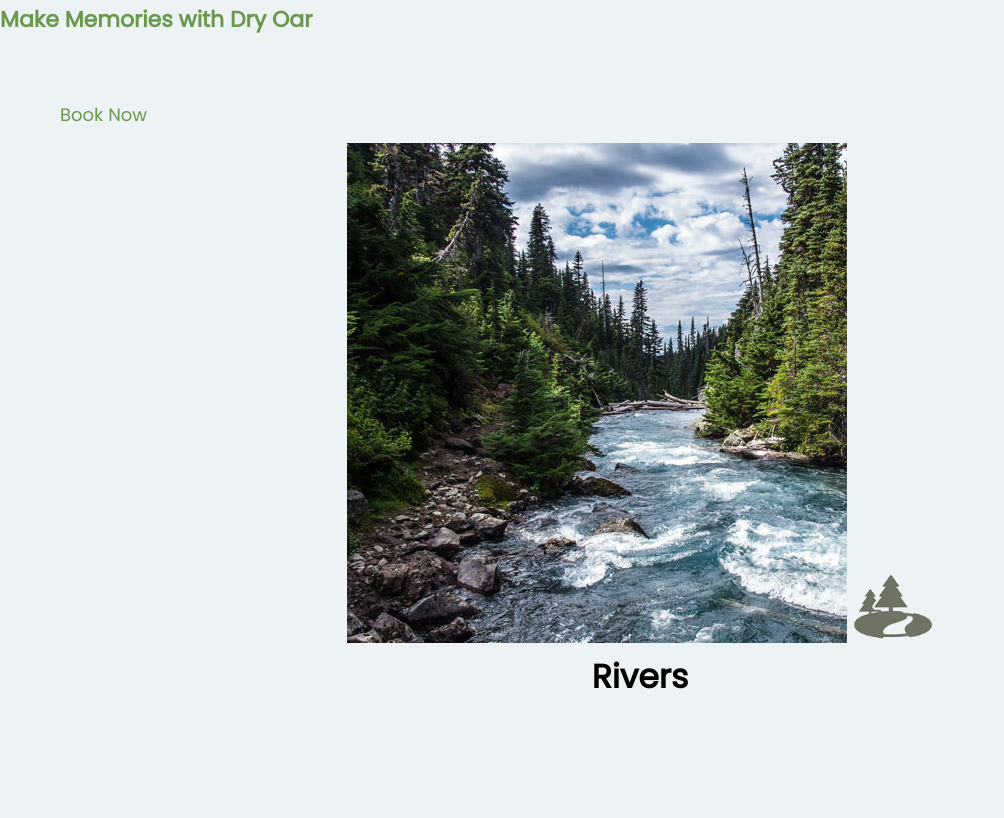
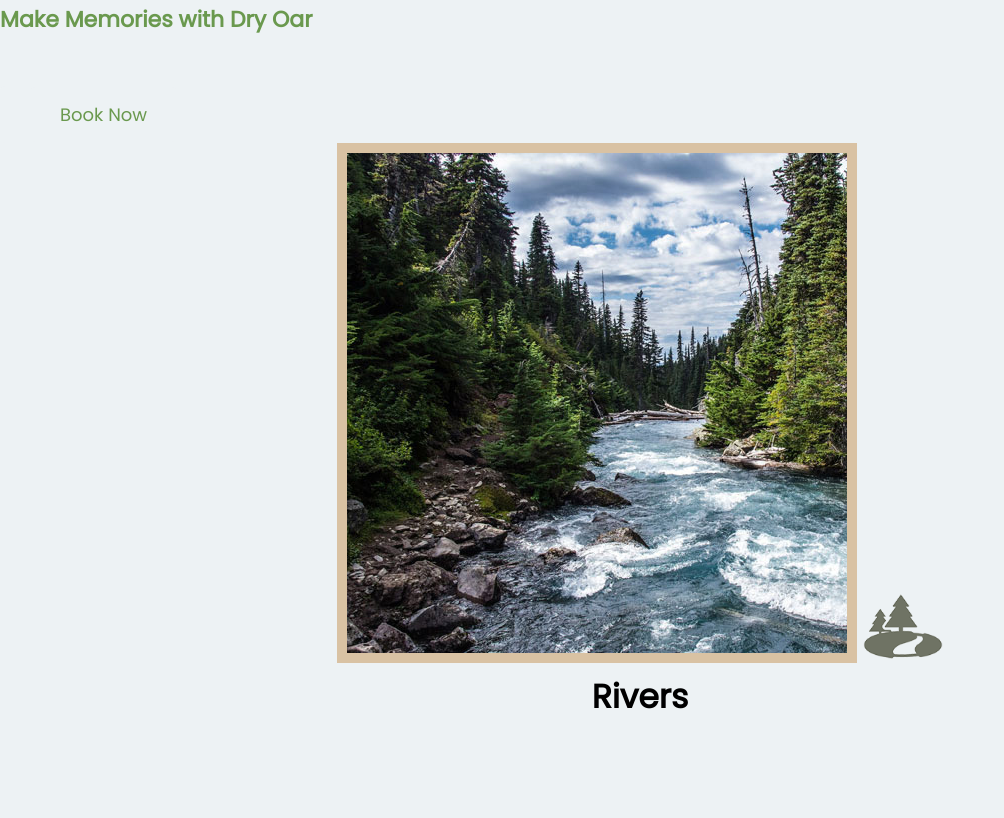
Before and after one commit to JonnyAcosta/WDD-130, a plain HTML site: page wwr/index.html in a window 1280 px wide. Shown: the part 922-1740 px from the top of the page, without its empty margins (0-1004 px from the left). Drawn offline with Linux system fonts and the light colour scheme; a web font is replaced by a local one.

Commit message:
added style

```diff
--- a/wwr/styles/style.css
+++ b/wwr/styles/style.css
@@ -138,5 +138,5 @@ footer .social img{
     margin: 200px 0;
 }
 .card-img{
-    border: 10px;
+    border: 10px solid #d9c2a3;
 }
```
